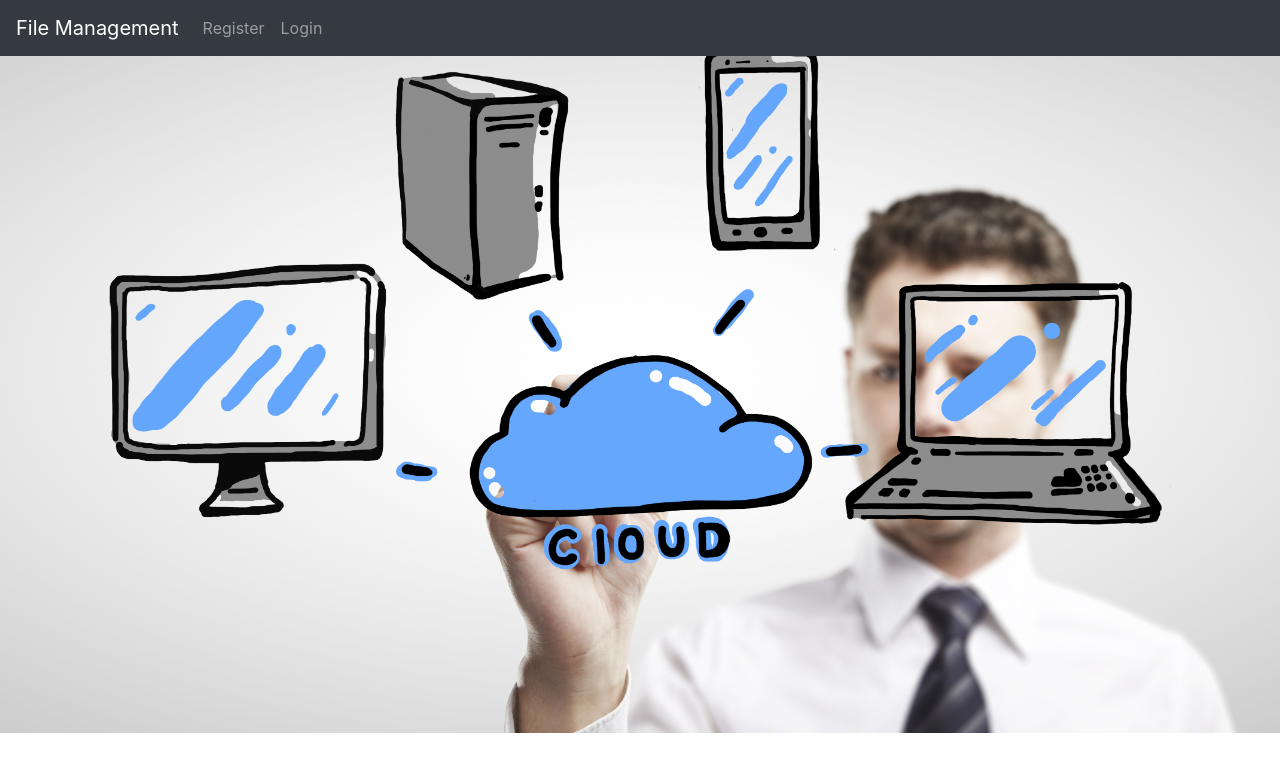
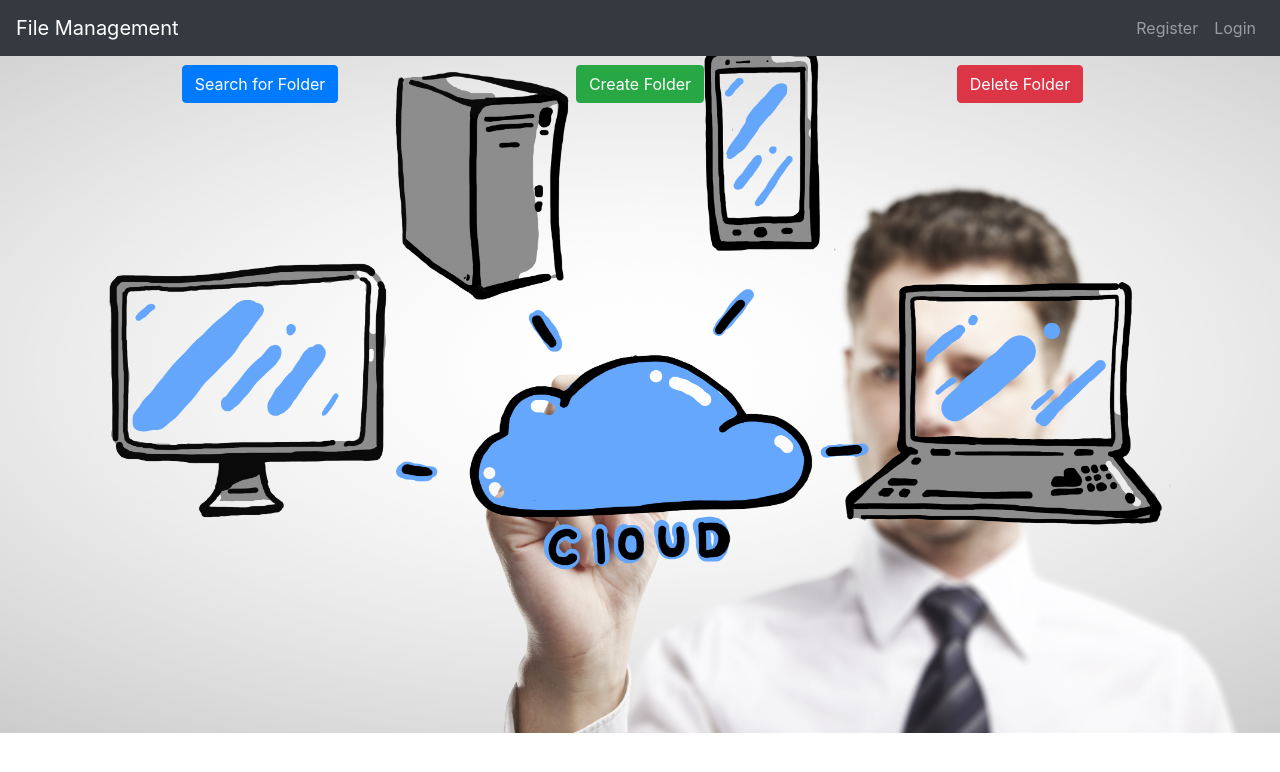
Before and after one commit to KaloyanSimitchiyski/aws-s3-management, an Angular app in the folder FileManagement/: page /folder in a window 1280 px wide. Before the commit this address led to /. Shown: the top 772 px of the page. Built offline with nearby package versions, Linux system fonts and the light colour scheme.

Commit message:
Implemented Folder component
Signed-off-by: SimeonGerginov <simeongerginov1@gmail.com>

```diff
--- a/FileManagement/ClientApp/app/account/login/login.component.ts
+++ b/FileManagement/ClientApp/app/account/login/login.component.ts
@@ -26,7 +26,7 @@ export class LoginComponent {
     this.userService.login(user)
       .subscribe(result => {
         if (result) {
-          this.router.navigate(['/']);
+          this.router.navigate(['/folder']);
         }
       }, errors => this.errors = errors);
   }
--- a/FileManagement/ClientApp/app/app-routing.module.ts
+++ b/FileManagement/ClientApp/app/app-routing.module.ts
@@ -2,11 +2,17 @@ import { Routes, RouterModule } from '@angular/router';
 import { NgModule } from '@angular/core';
 
 import { AppComponent } from './app.component';
+import { FolderComponent } from './folder/folder.component';
 
 const routes: Routes = [
     {
         path: '',
         component: AppComponent
+    },
+
+    {
+        path: 'folder',
+        component: FolderComponent
     },
 
     {
--- a/FileManagement/ClientApp/app/app.module.ts
+++ b/FileManagement/ClientApp/app/app.module.ts
@@ -1,5 +1,6 @@
 import { BrowserModule } from '@angular/platform-browser';
 import { NgModule } from '@angular/core';
+import { FormsModule } from '@angular/forms';
 
 import { NgbModule } from '@ng-bootstrap/ng-bootstrap';
 
@@ -7,15 +8,17 @@ import { AppRoutingModule } from './app-routing.module';
 import { SharedModule } from './shared/shared.module';
 
 import { AppComponent } from './app.component';
+import { FolderComponent } from './folder/folder.component';
 
 @NgModule({
   imports: [
     BrowserModule,
+    FormsModule,
     NgbModule.forRoot(),
     AppRoutingModule,
     SharedModule
   ],
-  declarations: [ AppComponent ],
+  declarations: [ AppComponent, FolderComponent ],
   bootstrap: [ AppComponent ]
 })
 export class AppModule { }
--- /dev/null
+++ b/FileManagement/ClientApp/app/folder/folder.component.html
@@ -0,0 +1,41 @@
+<div class="row">
+    <div class="col-md-12">
+        <div *ngIf="message" class="alert alert-info" role="alert">
+            <strong>{{message}}</strong>
+        </div>
+    </div>
+</div>
+
+<div class="row">
+    <div class="col-md-4">
+        <form class="form-horizontal">
+            <div class="form-group text-center">
+                <button (click)="searchFolder()" type="submit" class="btn btn-primary">Search for Folder</button>
+            </div>
+        </form>
+    </div>
+
+    <div class="col-md-4">
+        <form class="form-horizontal">
+            <div class="form-group text-center">
+                <button (click)="createFolder()" type="submit" class="btn btn-success" >Create Folder</button>
+            </div>
+        </form>
+    </div>
+
+    <div class="col-md-4">
+        <form class="form-horizontal">
+            <div class="form-group text-center">
+                <button (click)="deleteFolder()" type="submit" class="btn btn-danger">Delete Folder</button>
+            </div>
+        </form>
+    </div>
+</div>
+
+<div class="row">
+    <div class="col-md-12">
+        <div *ngIf="errors" class="alert alert-danger" role="alert">
+            <strong>Oops!</strong> {{errors}}
+        </div>
+    </div>
+</div>
--- /dev/null
+++ b/FileManagement/ClientApp/app/folder/folder.component.ts
@@ -0,0 +1,47 @@
+import { Component } from '@angular/core';
+import { FolderService } from '../shared/services/folder.service';
+
+@Component({
+  selector: 'app-folder',
+  templateUrl: './folder.component.html'
+})
+export class FolderComponent {
+  public message: string;
+  public errors: string;
+
+  constructor(private folderService: FolderService) {
+  }
+
+  public searchFolder() {
+    this.errors = '';
+
+    this.folderService.folderExists()
+      .subscribe(result => {
+        if (result) {
+          this.message = 'The folder already exists!';
+        }
+      }, errors => this.errors = errors);
+  }
+
+  public createFolder() {
+    this.errors = '';
+
+    this.folderService.createFolder()
+      .subscribe(result => {
+        if (result) {
+          this.message = 'The folder was created successfully!';
+        }
+      }, errors => this.errors = errors);
+  }
+
+  public deleteFolder() {
+    this.errors = '';
+
+    this.folderService.deleteFolder()
+      .subscribe(result => {
+        if (result) {
+          this.message = 'The folder was deleted successfully!';
+        }
+      }, errors => this.errors = errors);
+  }
+}
--- a/FileManagement/ClientApp/app/shared/navigation/navigation.component.html
+++ b/FileManagement/ClientApp/app/shared/navigation/navigation.component.html
@@ -10,13 +10,16 @@
     </button>
 
     <div class="collapse navbar-collapse" id="navbars">
-      <ul *ngIf="status" class="nav navbar-nav">
+      <ul *ngIf="status" class="nav navbar-nav ml-auto">
           <li class="nav-item">
-              <a class="nav-link" (click)="logout()" href="#">Logoff</a>
+              <a class="nav-link" href="/folder">My Folders</a>
+          </li>
+          <li class="nav-item">
+              <a class="nav-link" (click)="logout()" href="#">Log Off</a>
           </li>
       </ul>
 
-      <ul *ngIf="!status" class="nav navbar-nav">
+      <ul *ngIf="!status" class="nav navbar-nav ml-auto">
           <li class="nav-item">
               <a class="nav-link" href="/account/register">Register</a>
           </li>
```
Also changed, not shown: FileManagement/ClientApp/app/file/file.module.ts (deleted, +0 -10 lines), FileManagement/ClientApp/app/folder/folder.module.ts (deleted, +0 -10 lines).
